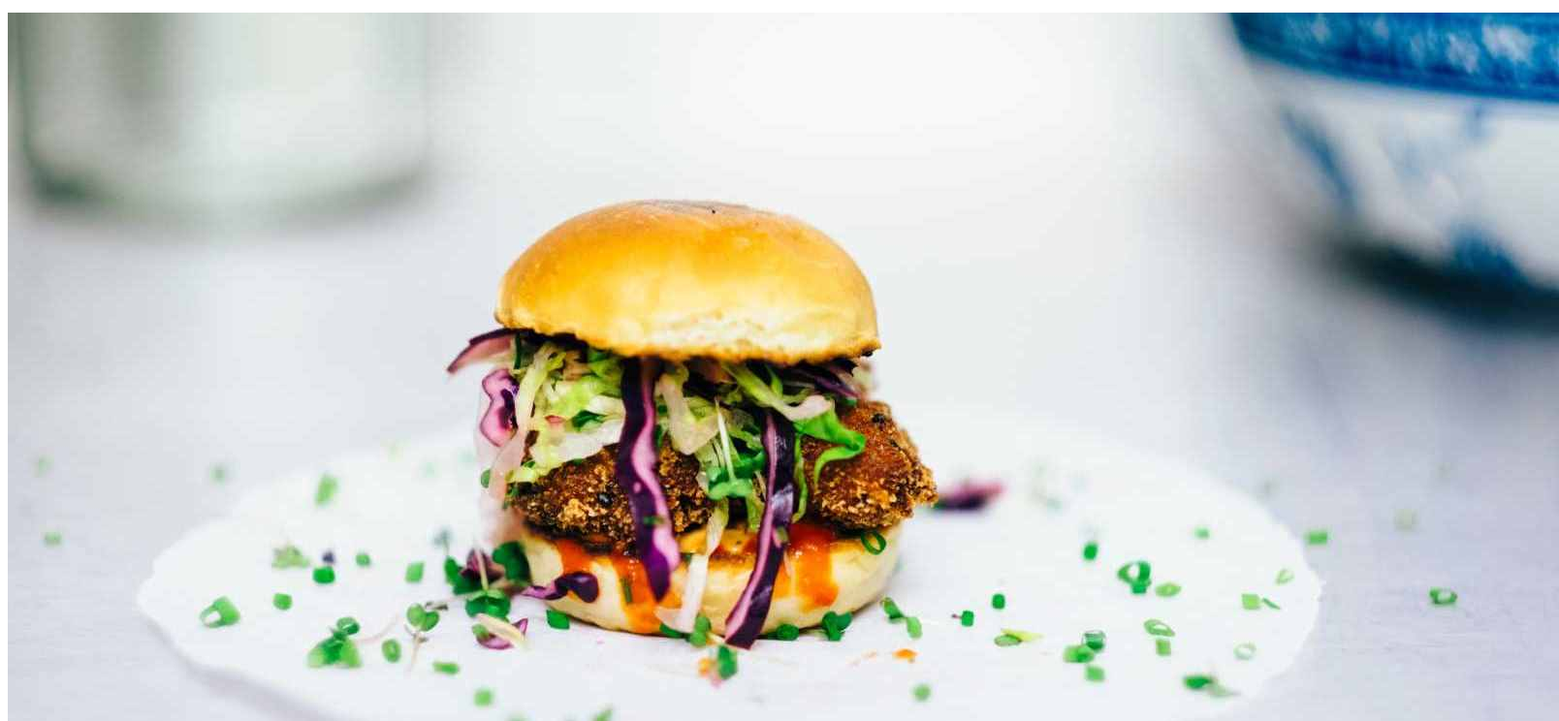
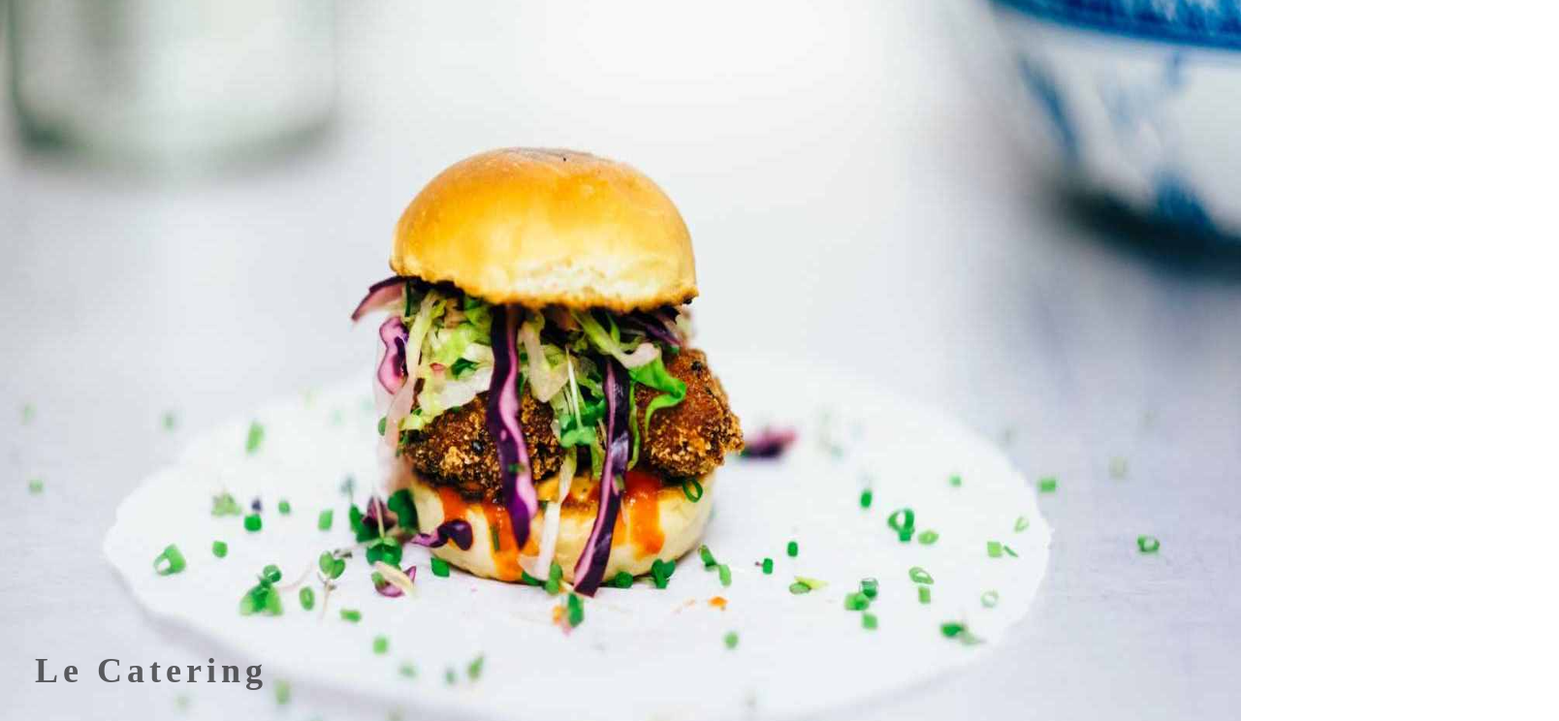
Before and after one commit to Mohammad-Eshtaiwi/gourmet_catering, a plain HTML site: page index.html in a window 1280 px wide. Shown: the part 99-843 px from the top of the page at 97% size, 1608 px wide, since content can reach past the window. Drawn offline with Linux system fonts and the light colour scheme; the site is published under a folder, as on GitHub Pages, so addresses that start at the root find nothing.

Commit message:
template completed

```diff
--- a/index.html
+++ b/index.html
@@ -4,9 +4,9 @@
     <meta charset="UTF-8" />
     <meta name="viewport" content="width=device-width, initial-scale=1.0" />
     <title>gourmet catering</title>
-    <link rel="stylesheet" href="/css/reset.css" />
-    <link rel="stylesheet" href="/css/all.min.css" />
-    <link rel="stylesheet" href="/css/style.css" />
+    <link rel="stylesheet" href="./css/reset.css" />
+    <link rel="stylesheet" href="./css/all.min.css" />
+    <link rel="stylesheet" href="./css/style.css" />
   </head>
   <body>
     <nav class="padding-10-18">
```
